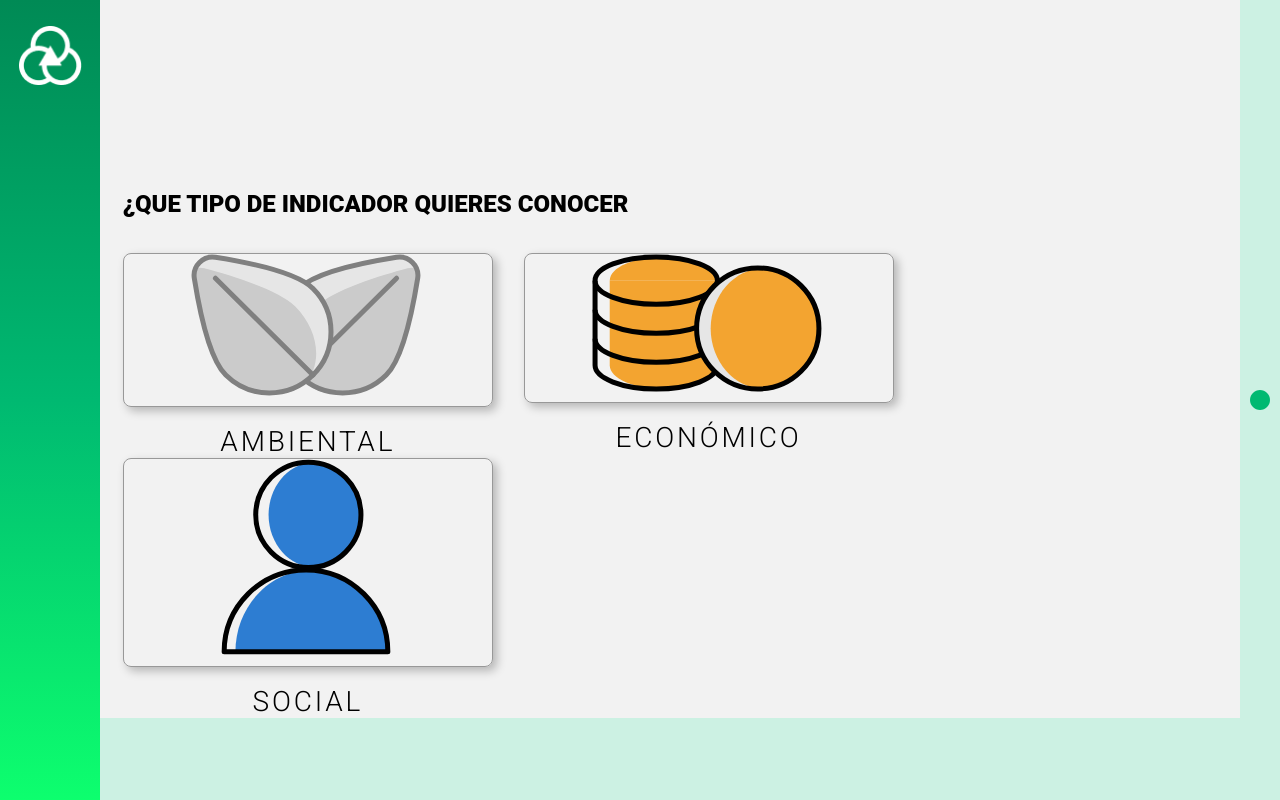
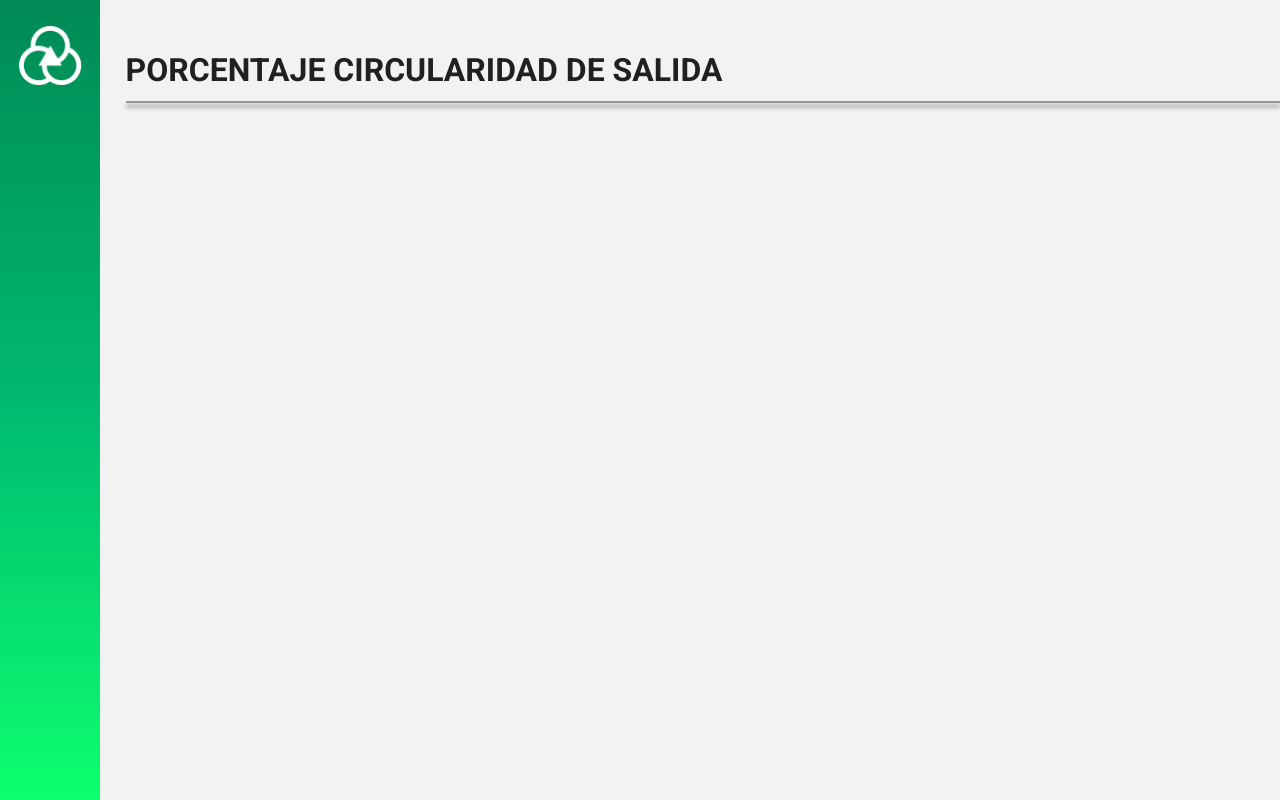
Before and after one commit to CircularIA/seleccionar-indicador, a React (Vite) app: page / in a window 1280 px wide. Built offline with nearby package versions, Linux system fonts and the light colour scheme.

Commit message:
add grid for third view

```diff
--- a/src/App.css
+++ b/src/App.css
@@ -12,15 +12,13 @@
 }
 .content{
   background-color: #F2F2F2;;
-  color: black;
   flex-grow: 1;
   display: flex;
   flex-direction:column;
-  height: 90%;
+  height: 100vh;
   overflow: scroll;
-}
-.footer{
-  height: 10%;
+  justify-content: space-between;
+  padding: 4% 0% 0% 2%;
 }
 /* Media Queries */
 @media only screen and (max-width: 992px) {
--- a/src/App.jsx
+++ b/src/App.jsx
@@ -21,8 +21,8 @@ function App() {
             <NavBar></NavBar>
             <div className="content">
               <Main></Main>
+              <Footer></Footer>
             </div>
-            <Footer></Footer>
           </div>
         </Datos>
       </ThemeProvider>
--- a/src/components/indicadorValor.jsx
+++ b/src/components/indicadorValor.jsx
@@ -1,11 +1,18 @@
 import { CardPorcent } from '../styles/CardPorcent';
 import ProgressBar from "@ramonak/react-progress-bar";
-
+//Context
+import { useContext } from 'react'
+import { Context } from '../context/context';
 
 function IndicadorValor({ datos, calc }) {
-
+    const {setCurrentView} = useContext(Context);
+    const nextView = () =>{
+        setCurrentView((e) =>
+            e + 1
+        )
+    }
     return (
-        <CardPorcent>
+        <CardPorcent onClick={nextView} >
             <CardPorcent.Header calc={calc}>{datos.nombre}</CardPorcent.Header>
             <CardPorcent.Body>
                 <CardPorcent.Text>
--- a/src/context/context.jsx
+++ b/src/context/context.jsx
@@ -5,7 +5,7 @@ export const Context = createContext();
 
 export const Datos = ({children}) => {
     const [currentIndicator, setCurrentIndicator] = useState("");
-    const [currentView, setCurrentView] = useState(0)
+    const [currentView, setCurrentView] = useState(3)
     return (
         <Context.Provider value={{currentView, setCurrentView, currentIndicator, setCurrentIndicator}}>
             {children}
--- a/src/css/filters.css
+++ b/src/css/filters.css
@@ -73,7 +73,7 @@ h4 {
     line-height: normal;
     letter-spacing: 2.4px;
 }
-hr {
+/* hr {
     margin: 0% 0% 4% 0%;
     border-radius: 20px 20px 0px 0px;
     background: #00B971;
@@ -81,8 +81,8 @@ hr {
     box-shadow: 0px 4px 4px 0px rgba(0, 0, 0, 0.25), 0px 4px 4px 0px rgba(0, 0, 0, 0.25);
     width: 270px;
     height: 3px;
-}
-.linea-ambiental{
+} */
+/* .linea-ambiental{
     background: #00B971;
     border: 1px solid #00B971;
 }
@@ -93,4 +93,4 @@ hr {
 .linea-social{
     background: rgb(45, 125, 210);
     border: 1px solid rgb(45, 125, 210);
-}
+} */
--- a/src/css/seleccionado.css
+++ b/src/css/seleccionado.css
@@ -79,7 +79,7 @@ h4 {
     line-height: normal;
     letter-spacing: 2.4px;
 }
-hr {
+/* hr {
     margin: 0% 0% 4% 0%;
     border-radius: 20px 20px 0px 0px;
     background: #00B971;
@@ -99,4 +99,4 @@ hr {
 .linea-social{
     background: rgb(45, 125, 210);
     border: 1px solid rgb(45, 125, 210);
-}
+} */
--- a/src/pages/seleccionador/main.jsx
+++ b/src/pages/seleccionador/main.jsx
@@ -1,31 +1,40 @@
 //Bibliotecas
-import { useContext} from 'react'
+import { useContext } from 'react'
 //Componentes
 import Indicador from '../../components/indicador'
 import Search from '../../components/search';
 import Seleccionado from '../../components/seleccionado';
 import IndicadorValor from '../../components/indicadorValor';
 //Styles
-import {Content, H2, IndicadoresFlex, SearchBox, IndicadoresBox} from '../../styles/Content.js'
+import { Content, H2, IndicadoresFlex, SearchBox, IndicadoresBox } from '../../styles/Content.js'
+import { Box, IconButton, Typography, useTheme } from '@mui/material';
+import { ColorModeContext, tokens } from "../../theme";
+import Grid from '@mui/material/Grid';
+import Divider from '@mui/material/Divider';
 //Recursos
-import { datos, tiposAmbiental, tiposEconomico, tiposSocial, datosGeneral} from '../../constants/datos';
+import { datos, tiposAmbiental, tiposEconomico, tiposSocial, datosGeneral } from '../../constants/datos';
 //Context
 import { Context } from '../../context/context';
 import Filters from '../../components/filters';
 
 function Main() {
-    //Contexto
-    const {currentView} = useContext(Context);
+    //Styles
+    const theme = useTheme();
+    const colors = tokens(theme.palette.mode);
+    //Context
+    const { currentView } = useContext(Context);
 
     if (currentView == 0) {
         return <Content>
-            <H2>¿QUE TIPO DE INDICADOR QUIERES CONOCER</H2>
+            <Typography variant="h2" component="h2">
+                ¿QUE TIPO DE INDICADOR QUIERES CONOCER?
+            </Typography>
             <IndicadoresFlex>
                 {datos.map((indicador, index) => {
                     return <Indicador key={index} descripcion={indicador.descripcion}
                         imagen={indicador.imagen}
                         titulo={indicador.titulo} >
-                        </Indicador>
+                    </Indicador>
                 })}
             </IndicadoresFlex>
         </Content>
@@ -45,14 +54,14 @@ function Main() {
                 </IndicadoresFlex>
             </Content>
         )
-    } else if (currentView == 2){
+    } else if (currentView == 2) {
         return (
             <Content second="true">
                 <SearchBox>
                     <Search></Search>
                 </SearchBox>
                 <IndicadoresBox>
-                    <Filters tiposAmbiental={tiposAmbiental} tiposEconomico={tiposEconomico} tiposSocial = {tiposSocial} ></Filters>
+                    <Filters tiposAmbiental={tiposAmbiental} tiposEconomico={tiposEconomico} tiposSocial={tiposSocial} ></Filters>
                 </IndicadoresBox>
                 <IndicadoresFlex>
                     {/* {datosGeneral.filter((item) => {
@@ -61,9 +70,40 @@ function Main() {
                     <IndicadorValor datos={datosGeneral[0]} />
                     <IndicadorValor datos={datosGeneral[1]} />
                     <IndicadorValor datos={datosGeneral[2]} />
-                    <IndicadorValor datos={datosGeneral[3]} calc="true"/>
+                    <IndicadorValor datos={datosGeneral[3]} calc="true" />
                 </IndicadoresFlex>
             </Content>
+        )
+    }
+    else if(currentView == 3){
+        return (
+            <Box
+                display='flex'
+                flexDirection='column'
+                alignContent='flex-start'
+            >
+                <Typography variant="h2" component="h2">
+                    PORCENTAJE CIRCULARIDAD DE SALIDA
+                </Typography>
+                <Divider
+                    sx={{
+                        width: '100%',
+                        height: '1px',
+                        marginTop: '1%',
+                        background: '#989898',
+                        border: '1px solid #989898',
+                        boxShadow: '0px 4px 4px 0px rgba(0, 0, 0, 0.25), 0px 4px 4px 0px rgba(0, 0, 0, 0.25)'
+                    }}
+                ></Divider>
+                <Grid container columnSpacing={{xs: 1,sm: 2, md: 3}} >
+                    <Grid item  xs={6} >
+                        {/* Fuentes */}
+                    </Grid>
+                    <Grid item  xs={6}>
+                        {/* Graficos */}
+                    </Grid>
+                </Grid>
+            </Box>
         )
     }
 }
--- a/src/theme.js
+++ b/src/theme.js
@@ -128,6 +128,8 @@ export const themeSettings = (mode) => {
             h2: {
                 fontFamily: ['Roboto', 'sans-serif'].join(','),
                 fontSize: 32,
+                fontWeight: 700,
+                lineHeight: 'normal',
             },
             h3: {
                 fontFamily: ['Roboto', 'sans-serif'].join(','),
@@ -145,6 +147,9 @@ export const themeSettings = (mode) => {
                 fontFamily: ['Roboto', 'sans-serif'].join(','),
                 fontSize: 16,
             },
+            divider:{
+                backgroundColor: '#989898',
+            }
         },
     };
 };
```
Also changed, not shown: src/css/footer.css (deleted, +0 -9 lines).
